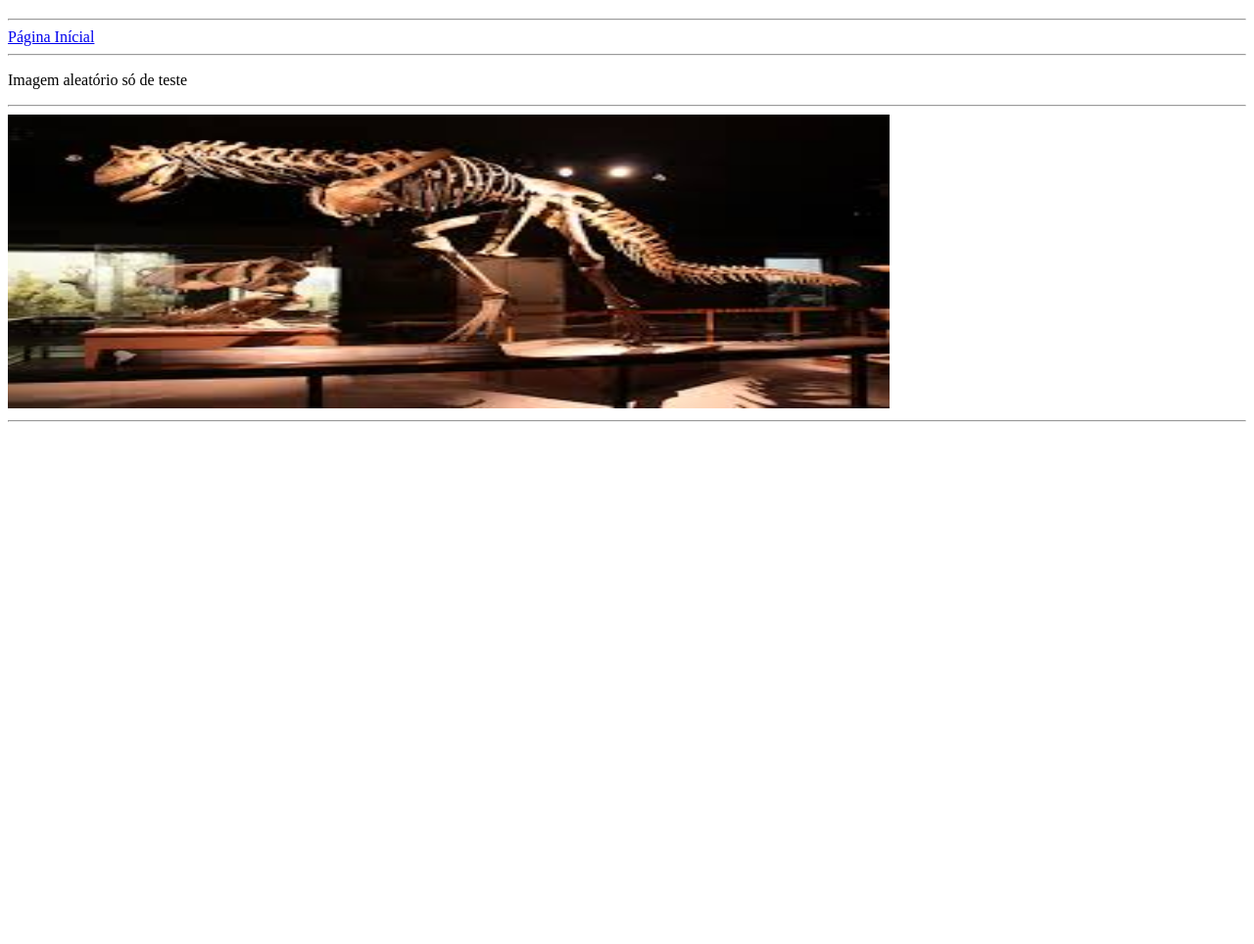
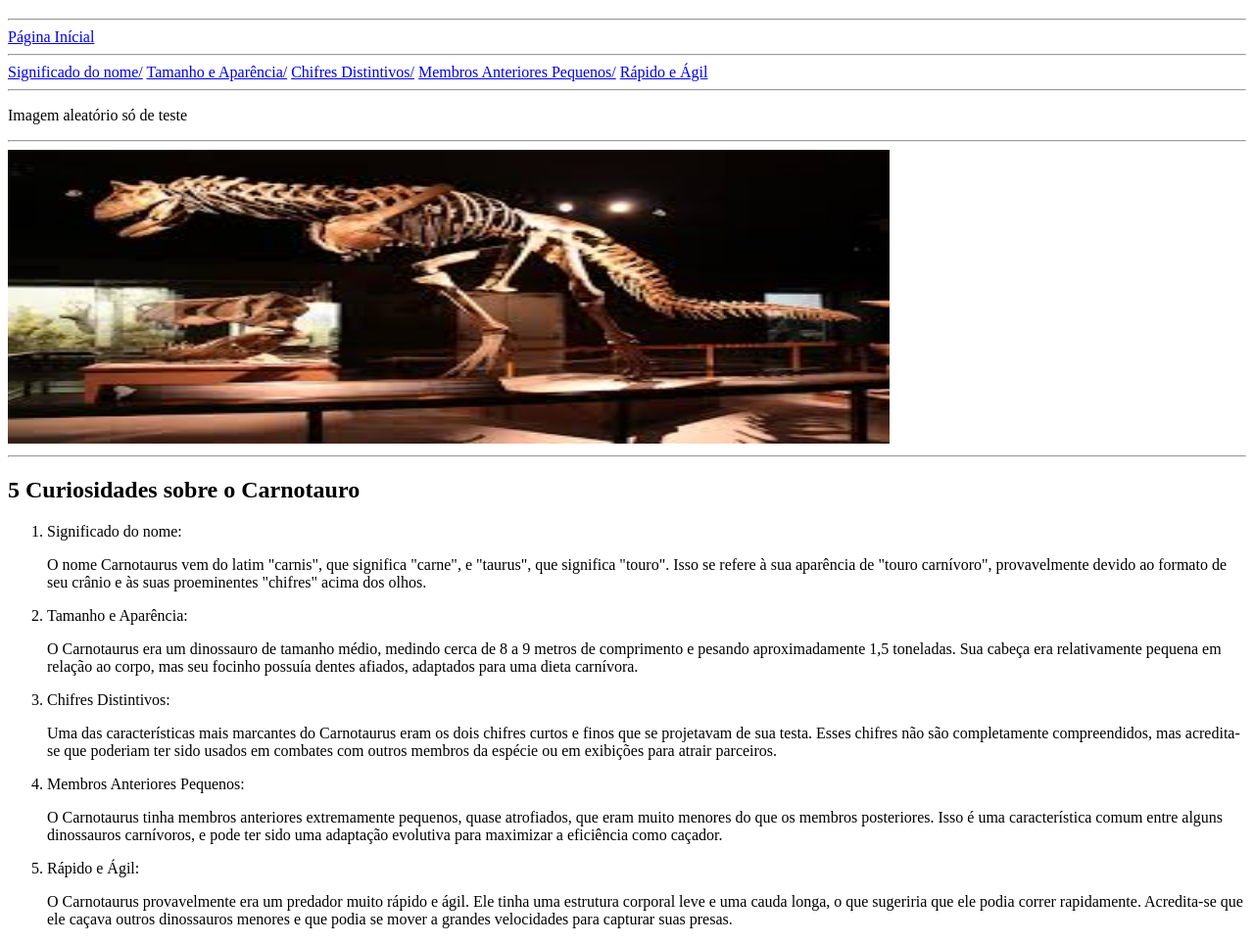
Before and after one commit to PedroDiegoliBurigo/Repositorio-GIT-1, a plain HTML site: page APS-1/Página2.html in a window 1280 px wide. Shown: the part 61-1025 px from the top of the page at 98% size. Before the commit the page ends 800 px from the top, so only its background shows below. Drawn offline with Linux system fonts and the light colour scheme.

Commit message:
update da página 2

```diff
--- a/APS-1/Página2.html
+++ b/APS-1/Página2.html
@@ -10,9 +10,36 @@
     <hr>
     <a href="index.html"> Página Inícial</a>
     <hr>
+    <a href="#pg2-1">Significado do nome/</a>
+    <a href="#pg2-2">Tamanho e Aparência/</a>
+    <a href="#pg2-3">Chifres Distintivos/</a>
+    <a href="#pg2-4">Membros Anteriores Pequenos/</a>
+    <a href="#pg2-5">Rápido e Ágil</a>
+    <hr>
     <p>Imagem aleatório só de teste</p>
     <hr>
     <img src="dino.jpg" alt="imagem no mesmo diretorio"width="900" height="300">
     <hr>
+    <h2>5 Curiosidades sobre o Carnotauro</h2>
+    <ol>
+        <li id="pg2-1">
+        Significado do nome:
+        </li>
+            <p> O nome Carnotaurus vem do latim "carnis", que significa "carne", e "taurus", que significa "touro". Isso se refere à sua aparência de "touro carnívoro", provavelmente devido ao formato de seu crânio e às suas proeminentes "chifres" acima dos olhos.</p>
+        <li id="pg2-2">
+        Tamanho e Aparência:
+        </li>
+            <p> O Carnotaurus era um dinossauro de tamanho médio, medindo cerca de 8 a 9 metros de comprimento e pesando aproximadamente 1,5 toneladas. Sua cabeça era relativamente pequena em relação ao corpo, mas seu focinho possuía dentes afiados, adaptados para uma dieta carnívora.</p>
+
+        <li id="pg2-3">Chifres Distintivos:</li>
+            <p> Uma das características mais marcantes do Carnotaurus eram os dois chifres curtos e finos que se projetavam de sua testa. Esses chifres não são completamente compreendidos, mas acredita-se que poderiam ter sido usados em combates com outros membros da espécie ou em exibições para atrair parceiros.</p>
+
+        <li id="pg2-4">Membros Anteriores Pequenos:</li>
+            <p> O Carnotaurus tinha membros anteriores extremamente pequenos, quase atrofiados, que eram muito menores do que os membros posteriores. Isso é uma característica comum entre alguns dinossauros carnívoros, e pode ter sido uma adaptação evolutiva para maximizar a eficiência como caçador.</p>
+
+        <li id="pg2-5">Rápido e Ágil:</li>
+            <p>O Carnotaurus provavelmente era um predador muito rápido e ágil. Ele tinha uma estrutura corporal leve e uma cauda longa, o que sugeriria que ele podia correr rapidamente. Acredita-se que ele caçava outros dinossauros menores e que podia se mover a grandes velocidades para capturar suas presas.</p>
+
+    </ol>
 </body>
 </html>
```
